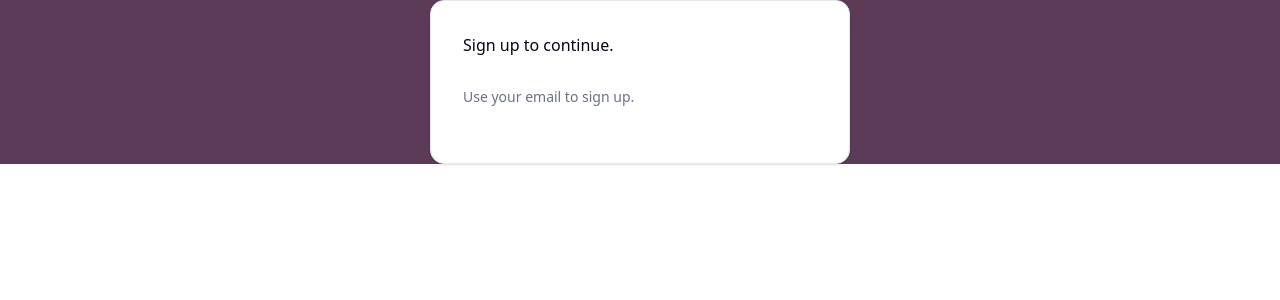
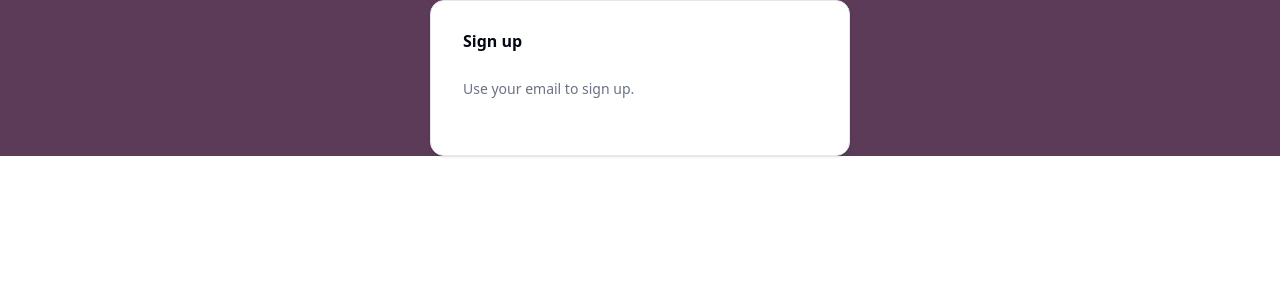
Before and after one commit to shakimthecoder/slack, a Next.js app: page / in a window 1280 px wide. Shown: the top 300 px of the page. Built offline with nearby package versions, Linux system fonts and the light colour scheme.

Commit message:
add title

```diff
--- a/src/features/auth/components/sign-up-card.tsx
+++ b/src/features/auth/components/sign-up-card.tsx
@@ -1,9 +1,12 @@
-import { Card, CardHeader, CardDescription, CardContent } from '../../../components/ui/card';
+import { Card, CardHeader, CardDescription, CardContent, CardTitle } from '../../../components/ui/card';
 
 export const SignUpCard = () => {
     return (
        <Card className="w-full h-full p-8">
-        <CardHeader className="pt-0 px-0"> Sign up to continue.
+        <CardHeader className="pt-0 px-0">
+        <CardTitle>
+            Sign up
+        </CardTitle>
         </CardHeader>
         <CardDescription> Use your email to sign up.</CardDescription>
         <CardContent className="space-y-5 px-0 pb-0">
```
